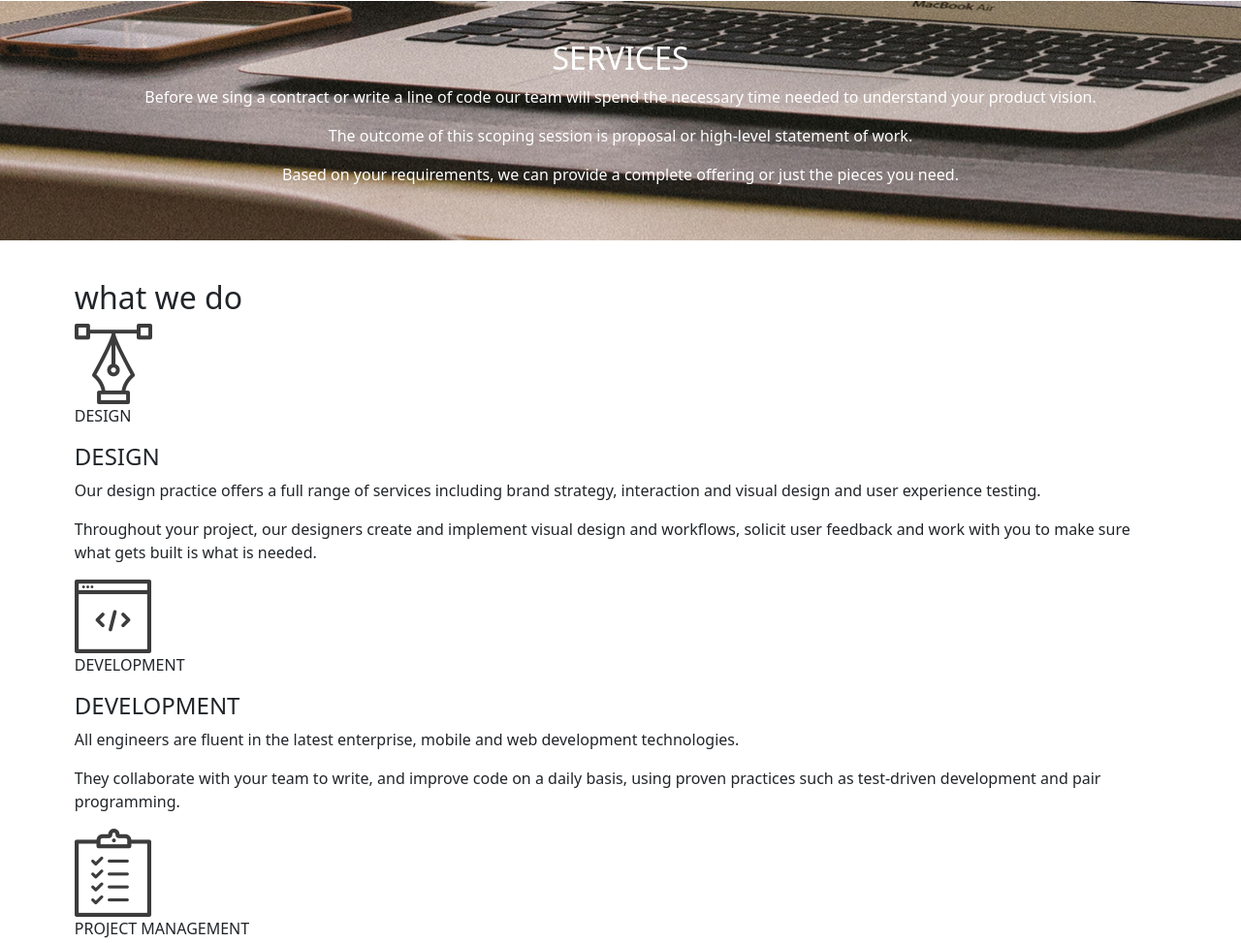
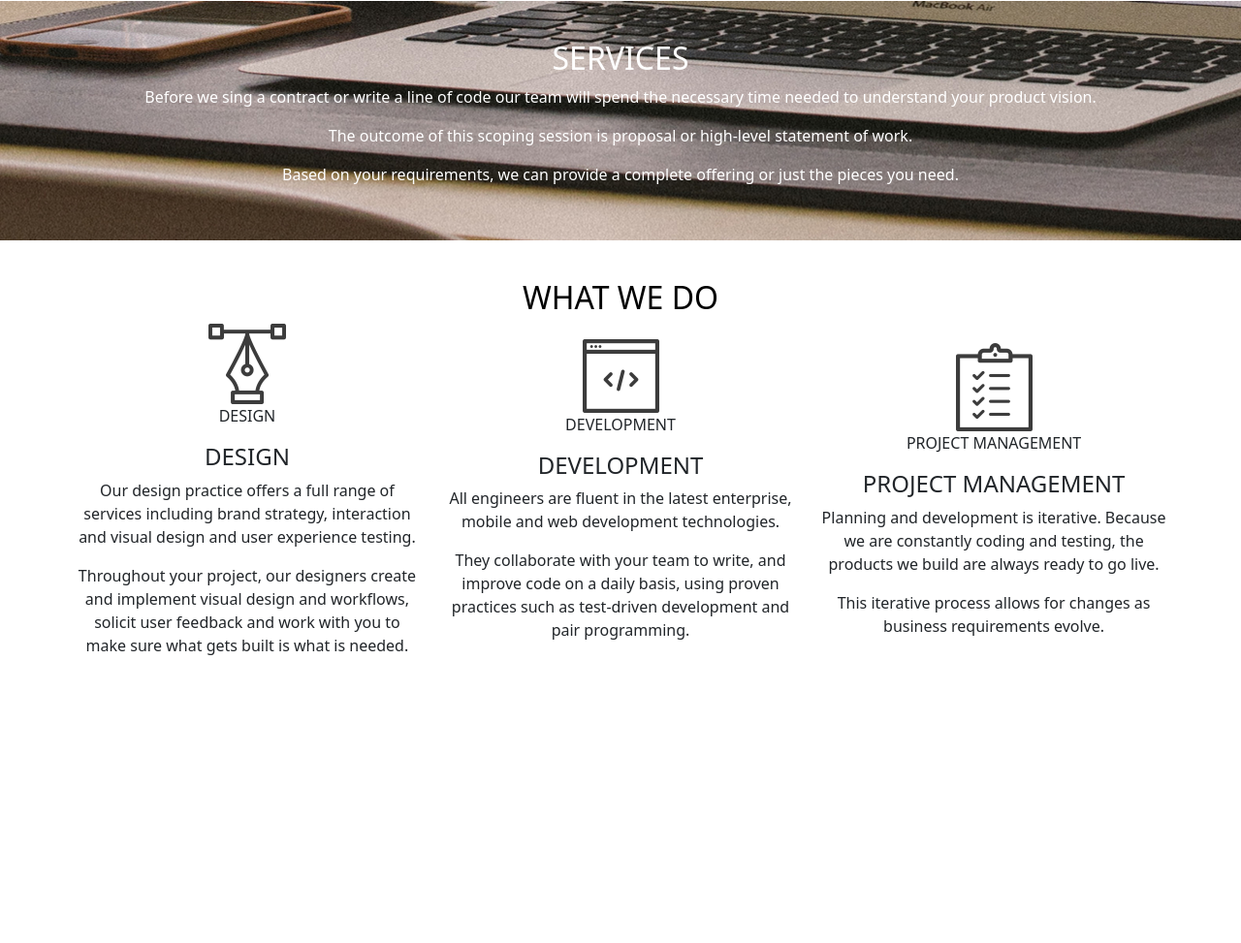
Before and after one commit to RichieOrito/My-Delani-Studio, a plain HTML site: page index.html in a window 1280 px wide. Shown: the part 1109-2082 px from the top of the page at 97% size. After the commit the page ends 1843 px from the top, so only its background shows below. Drawn offline with nearby package versions, Linux system fonts and the light colour scheme.

Commit message:
This commit styles the what we do section

```diff
--- a/css/styles.css
+++ b/css/styles.css
@@ -69,3 +69,21 @@ section{
 .services h2{
   text-transform: uppercase;
 }
+
+/* what we do */
+.we-do{
+  display: grid;
+  align-items: center;
+  text-align: center;
+}
+.we-do h2{
+  color: #000000;
+  text-transform: uppercase;
+}
+
+.wedo-container{
+  display: grid;
+  grid-template-columns: repeat(auto-fit,minmax(220px, auto));
+  gap: 1.8rem;
+  align-items: center;
+}
```
